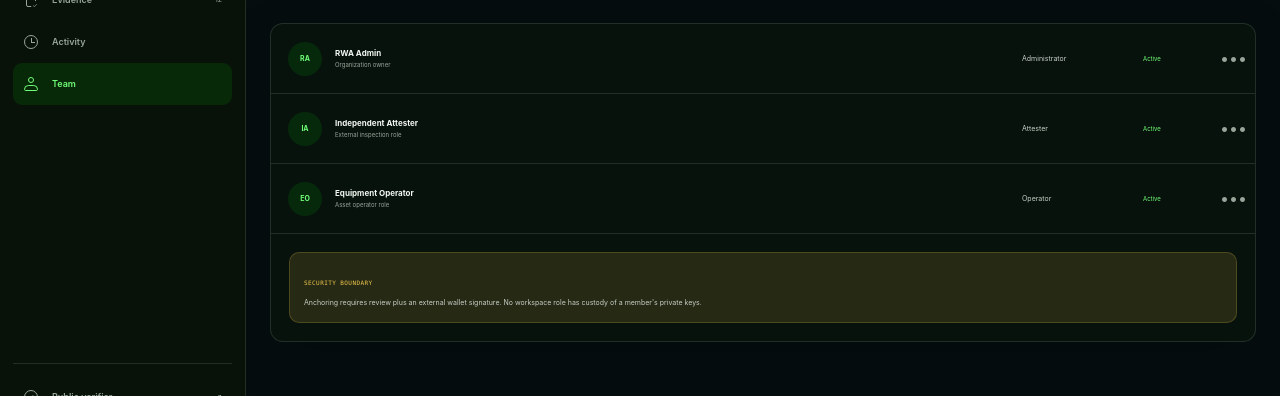
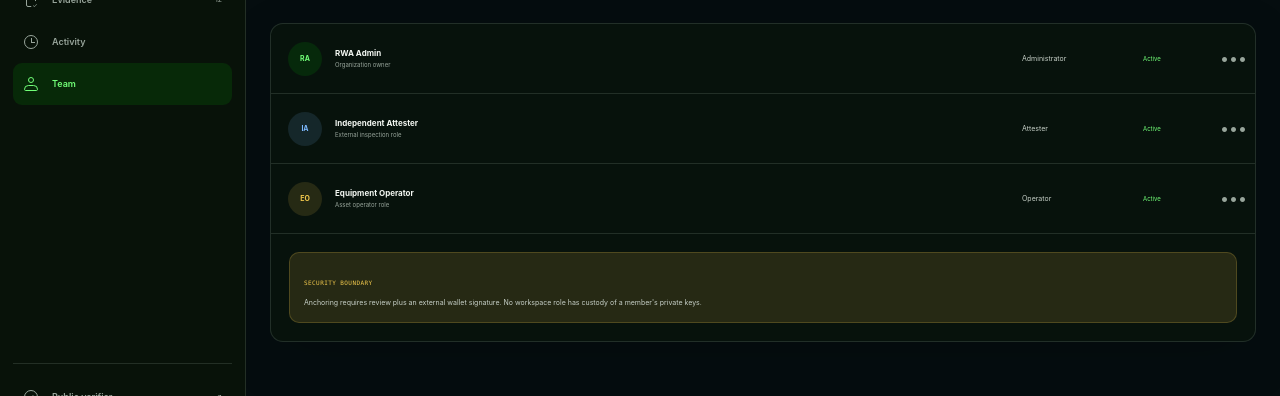
Before and after one commit to robinhoodrwa/rwaactivated, a website: page studio/index.html in a window 1280 px wide. Both pictures are taken after a click on the button "Team". Shown: the part 267-663 px from the top of the page. Drawn offline with Linux system fonts and the light colour scheme.

Commit message:
Use role-based studio avatar selectors

```diff
--- a/styles.css
+++ b/styles.css
@@ -1482,8 +1482,8 @@
   .team-panel { margin-top: 27px; overflow: hidden; }
   .team-list > div { display: grid; min-height: 70px; padding: 12px 17px; grid-template-columns: 36px 1fr 110px 60px 24px; gap: 11px; align-items: center; border-bottom: 1px solid var(--line); }
   .team-avatar { display: grid; width: 34px; height: 34px; place-items: center; border-radius: 50%; background: var(--accent-soft); color: var(--accent); font-size: 7px; font-weight: 750; }
-  .team-avatar.is-mei { background: var(--blue-soft); color: var(--blue); }
-  .team-avatar.is-ana { background: var(--amber-soft); color: var(--amber); }
+  .team-avatar.is-attester { background: var(--blue-soft); color: var(--blue); }
+  .team-avatar.is-operator { background: var(--amber-soft); color: var(--amber); }
   .team-list b, .team-list small { display: block; }
   .team-list b { font-size: 8px; }
   .team-list small { color: var(--muted); font-size: 6px; }
```
